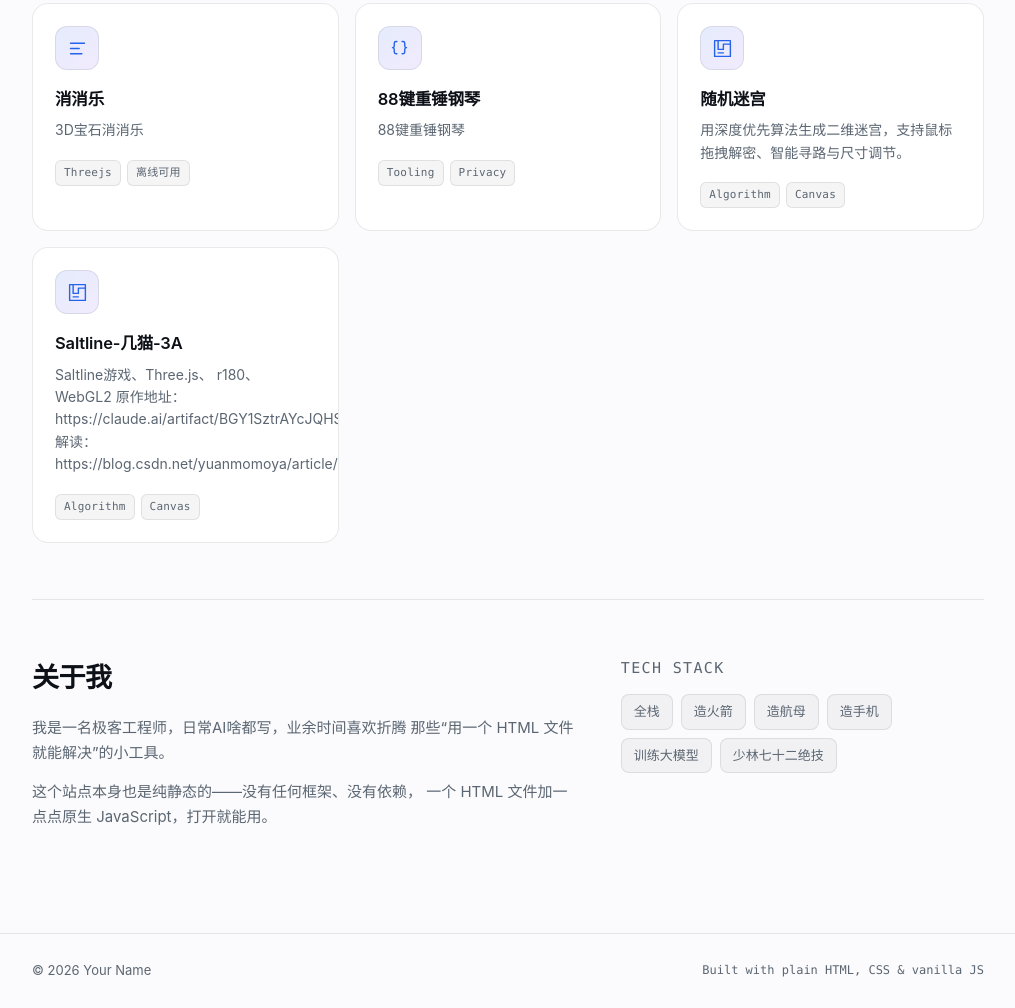
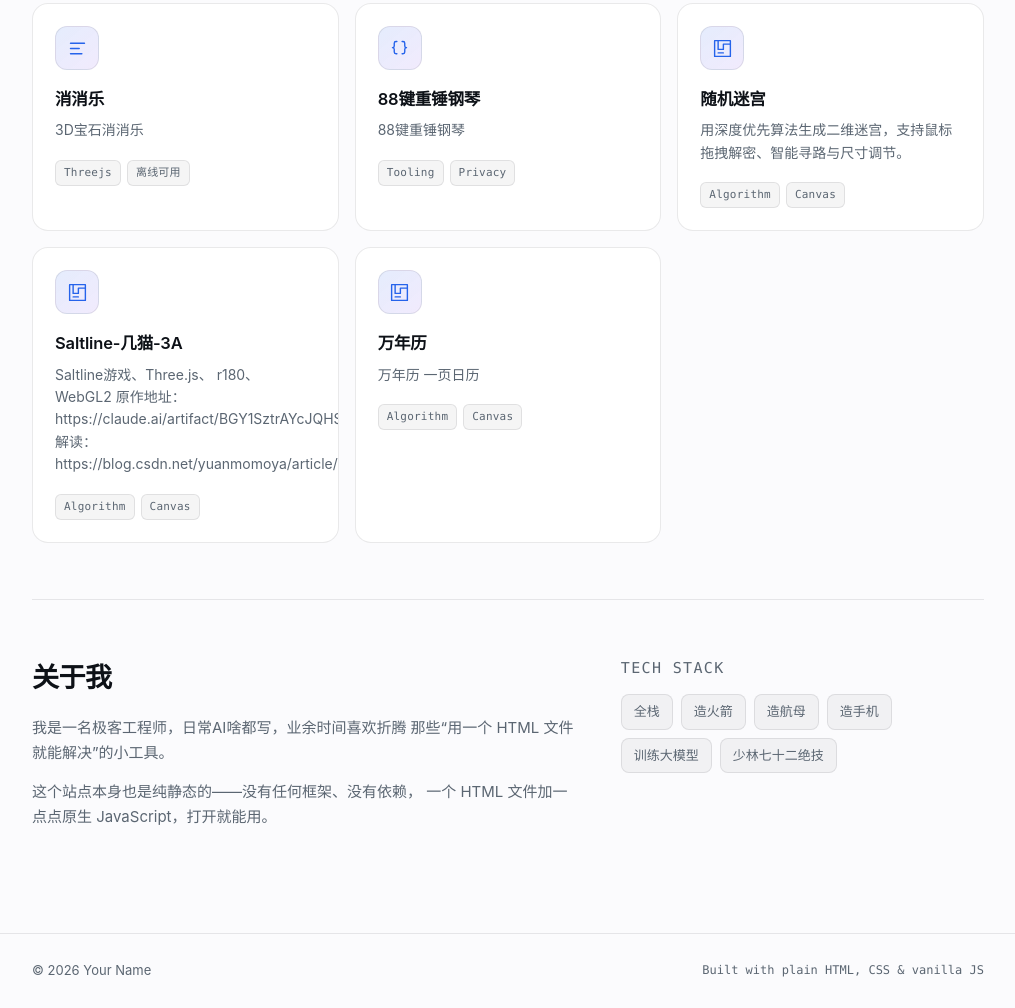
Before and after one commit to daringyun/aiblog, a plain HTML site: page index.html in a window 1280 px wide. Shown: the part 955-1963 px from the top of the page, without its empty margins (132-1147 px from the left). Drawn offline with Linux system fonts and the light colour scheme.

Commit message:
Update index.html

```diff
--- a/index.html
+++ b/index.html
@@ -627,6 +627,20 @@ main { position: relative; z-index: 1; }
           <span class="card-arrow" aria-hidden="true">↗</span>
         </a>
 
+         <a class="card" href="./threejs/rili.html">
+          <div class="card-icon">
+            <svg viewBox="0 0 24 24" fill="none" stroke="currentColor"
+                 stroke-width="1.6" stroke-linecap="round" stroke-linejoin="round" aria-hidden="true">
+              <path d="M3 3h18v18H3z"/>
+              <path d="M7 3v10h6V7h8"/>
+              <path d="M7 17h6"/>
+            </svg>
+          </div>
+          <h3>万年历</h3>
+          <p>万年历 一页日历</p>
+          <div class="card-tags"><span>Algorithm</span><span>Canvas</span></div>
+          <span class="card-arrow" aria-hidden="true">↗</span>
+        </a>
 
 
       </div>
```
